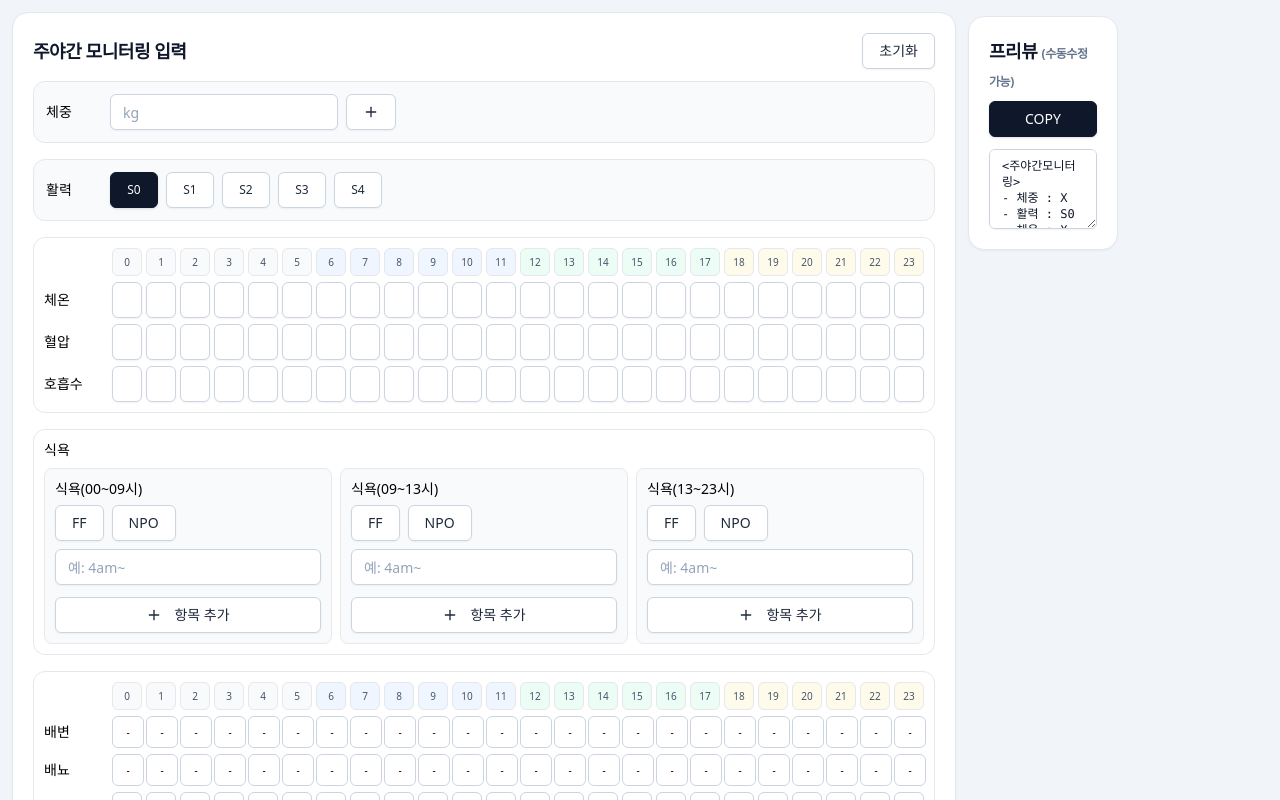
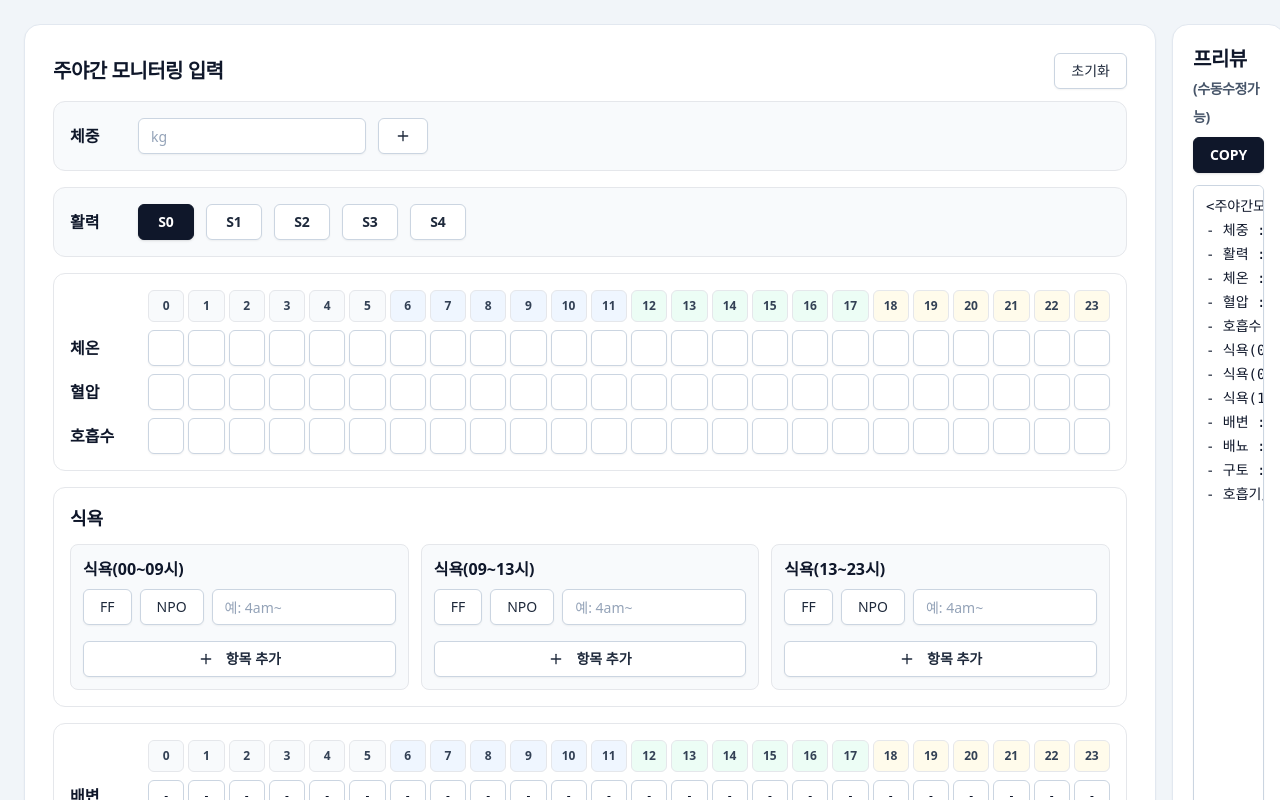
Before and after one commit to hodewdew-creator/bs_pmhelper, a Next.js app: page / in a window 1280 px wide. Shown: the top 800 px of the page. Built offline with nearby package versions, Linux system fonts and the light colour scheme.

Commit message:
Update page.jsx

```diff
--- a/app/page.jsx
+++ b/app/page.jsx
@@ -105,22 +105,22 @@ function CellButton({ active, label, subLabel, onClick, onDoubleClick, onContext
       onDoubleClick={onDoubleClick}
       onContextMenu={onContextMenu}
       onMouseDown={onMouseDown}
-      className={`flex h-8 min-w-8 flex-col items-center justify-center rounded-md border text-[10px] leading-none transition ${
+      className={`flex h-8 min-w-8 flex-col items-center justify-center rounded-md border text-[12px] font-medium leading-none transition ${
         active ? "border-slate-900 bg-slate-900 text-white" : "border-slate-300 bg-white hover:bg-slate-50"
       } ${className}`}
     >
       <span>{label}</span>
-      {subLabel ? <span className="mt-0.5 text-[8px] opacity-80">{subLabel}</span> : null}
+      {subLabel ? <span className="mt-0.5 text-[10px] opacity-80">{subLabel}</span> : null}
     </button>
   );
 }
 
 function RowTimeHeader() {
   return (
-    <div className="grid grid-cols-[64px_repeat(24,minmax(28px,1fr))] gap-1 text-[10px] font-medium text-slate-600">
+    <div className="grid grid-cols-[74px_repeat(24,minmax(36px,1fr))] gap-1 text-[12px] font-semibold text-slate-700">
       <div />
       {HOURS.map((hour) => (
-        <div key={hour} className={`flex h-7 items-center justify-center rounded-md border ${groupClass(hour)}`}>
+        <div key={hour} className={`flex h-8 items-center justify-center rounded-md border ${groupClass(hour)}`}>
           {hour}
         </div>
       ))}
@@ -130,8 +130,8 @@ function RowTimeHeader() {
 
 function CompactNumberRow({ label, grid, setGrid }) {
   return (
-    <div className="grid grid-cols-[64px_repeat(24,minmax(28px,1fr))] gap-1 items-center">
-      <div className="text-sm font-medium">{label}</div>
+    <div className="grid grid-cols-[74px_repeat(24,minmax(36px,1fr))] gap-1 items-center">
+      <div className="text-base font-semibold">{label}</div>
       {HOURS.map((hour) => (
         <Input
           key={hour}
@@ -141,7 +141,7 @@ function CompactNumberRow({ label, grid, setGrid }) {
             next[hour] = { value: e.target.value };
             setGrid(next);
           }}
-          className={`h-8 px-1 text-center text-[11px] ${groupClass(hour)}`}
+          className={`h-10 px-1.5 text-center text-[12px] font-medium ${groupClass(hour)}`}
         />
       ))}
     </div>
@@ -150,8 +150,8 @@ function CompactNumberRow({ label, grid, setGrid }) {
 
 function CompactEventRow({ label, cells }) {
   return (
-    <div className="grid grid-cols-[64px_repeat(24,minmax(28px,1fr))] gap-1 items-center">
-      <div className="text-sm font-medium">{label}</div>
+    <div className="grid grid-cols-[74px_repeat(24,minmax(36px,1fr))] gap-1 items-center">
+      <div className="text-base font-semibold">{label}</div>
       {cells}
     </div>
   );
@@ -161,7 +161,7 @@ export default function MonitoringChartMVP() {
   const [resetKey, setResetKey] = useState(0);
   const [weights, setWeights] = useState([""]);
   const [vigor, setVigor] = useState("S0");
-  const [tempGrid, setTempGrid] = useState(initialNumberGrid);
+    const [tempGrid, setTempGrid] = useState(initialNumberGrid);
   const [bpGrid, setBpGrid] = useState(initialNumberGrid);
   const [rrGrid, setRrGrid] = useState(initialNumberGrid);
   const [stoolGrid, setStoolGrid] = useState(initialStoolGrid);
@@ -417,21 +417,21 @@ export default function MonitoringChartMVP() {
     setRespiratoryModalCustom("");
   };
 
-  return (
-    <div key={resetKey} className="min-h-screen bg-slate-100 p-3">
-      <div className="mx-auto grid max-w-[1400px] gap-3 xl:grid-cols-[1.5fr_0.5fr]">
-        <Card className="rounded-2xl shadow-sm">
+    return (
+    <div key={resetKey} className="min-h-screen bg-slate-100 p-6 text-base text-slate-900 antialiased">
+      <div className="mx-auto grid max-w-[1600px] items-stretch gap-4 xl:grid-cols-[1.4fr_0.6fr]">
+        <Card className="rounded-2xl shadow-sm p-2">
           <CardHeader className="pb-3">
             <div className="flex items-center justify-between">
-              <CardTitle className="text-lg">주야간 모니터링 입력</CardTitle>
+              <CardTitle className="text-xl font-semibold">주야간 모니터링 입력</CardTitle>
               <Button variant="outline" className="h-9" onClick={handleReset}>
                 초기화
               </Button>
             </div>
           </CardHeader>
           <CardContent className="space-y-4">
-            <div className="flex flex-wrap items-center gap-2 rounded-xl border bg-slate-50 p-3">
-              <div className="w-14 text-sm font-medium">체중</div>
+            <div className="flex flex-wrap items-center gap-3 rounded-xl border bg-slate-50 p-4">
+              <div className="w-14 text-base font-semibold text-slate-900">체중</div>
               {weights.map((w, idx) => (
                 <div key={idx} className="flex items-center gap-1">
                   <Input
@@ -442,7 +442,7 @@ export default function MonitoringChartMVP() {
                       next[idx] = e.target.value;
                       setWeights(next);
                     }}
-                    className="h-8 w-20"
+                    className="h-10 w-48 text-base font-medium"
                   />
                   {weights.length > 1 && (
                     <Button
@@ -461,14 +461,14 @@ export default function MonitoringChartMVP() {
               </Button>
             </div>
 
-            <div className="flex flex-wrap items-center gap-2 rounded-xl border bg-slate-50 p-3">
-              <div className="w-14 text-sm font-medium">활력</div>
+            <div className="flex flex-wrap items-center gap-3 rounded-xl border bg-slate-50 p-4">
+              <div className="w-14 text-base font-semibold text-slate-900">활력</div>
               {vigorOptions.map((option) => (
                 <Button
                   key={option.code}
                   title={option.desc}
                   variant={vigor === option.code ? "default" : "outline"}
-                  className="h-8 min-w-12 px-2 text-xs"
+                  className="h-10 min-w-14 px-3 text-sm font-semibold"
                   onClick={() => setVigor(option.code)}
                 >
                   {option.code}
@@ -476,8 +476,8 @@ export default function MonitoringChartMVP() {
               ))}
             </div>
 
-            <div className="overflow-x-auto rounded-xl border bg-white p-2.5">
-              <div className="min-w-[880px] space-y-1.5">
+            <div className="overflow-x-auto rounded-xl border bg-white p-4">
+              <div className="min-w-[1040px] space-y-2">
                 <RowTimeHeader />
                 <CompactNumberRow label="체온" grid={tempGrid} setGrid={setTempGrid} />
                 <CompactNumberRow label="혈압" grid={bpGrid} setGrid={setBpGrid} />
@@ -485,15 +485,15 @@ export default function MonitoringChartMVP() {
               </div>
             </div>
 
-            <div className="rounded-xl border bg-white p-2.5">
-              <div className="mb-2 text-sm font-medium">식욕</div>
-              <div className="grid gap-2 xl:grid-cols-3">
+            <div className="rounded-xl border bg-white p-4">
+              <div className="mb-3 text-lg font-semibold text-slate-900">식욕</div>
+              <div className="grid gap-3 xl:grid-cols-3">
                 {appetiteBlocks.map((block) => {
                   const data = appetite[block.key];
                   return (
-                    <div key={block.key} className="rounded-lg border bg-slate-50 p-2.5 space-y-1.5">
-                      <div className="text-sm font-medium">{block.label}</div>
-                      <div className="flex flex-wrap gap-2">
+                    <div key={block.key} className="rounded-lg border bg-slate-50 p-3 space-y-2">
+                      <div className="text-base font-semibold">{block.label}</div>
+                      <div className="flex items-center gap-2">
                         <Button
                           variant={data.ff ? "default" : "outline"}
                           className="h-8"
@@ -512,7 +512,7 @@ export default function MonitoringChartMVP() {
                           placeholder="예: 4am~"
                           value={data.npoNote}
                           onChange={(e) => setAppetite({ ...appetite, [block.key]: { ...data, npoNote: e.target.value } })}
-                          className="h-7 w-24"
+                          className="h-9 flex-1 min-w-0 text-base"
                         />
                       </div>
                       <div className="space-y-1">
@@ -558,7 +558,7 @@ export default function MonitoringChartMVP() {
                       </div>
                       <Button
                         variant="outline"
-                        className="h-8 w-full"
+                        className="h-10 w-full text-base font-semibold"
                         onClick={() => setAppetite({ ...appetite, [block.key]: { ...data, items: [...data.items, { score: "", food: "" }] } })}
                       >
                         <Plus className="mr-1 h-4 w-4" /> 항목 추가
@@ -569,8 +569,8 @@ export default function MonitoringChartMVP() {
               </div>
             </div>
 
-            <div className="overflow-x-auto rounded-xl border bg-white p-2.5">
-              <div className="min-w-[880px] space-y-1.5">
+            <div className="overflow-x-auto rounded-xl border bg-white p-4">
+              <div className="min-w-[1040px] space-y-2">
                 <RowTimeHeader />
                 <CompactEventRow
                   label="배변"
@@ -620,7 +620,7 @@ export default function MonitoringChartMVP() {
                     );
                   })}
                 />
-                <CompactNumberRow label="*뇨량체크" grid={urineAmountGrid} setGrid={setUrineAmountGrid} />
+                <CompactNumberRow label={<span>*뇨량<br/>특이사항</span>} grid={urineAmountGrid} setGrid={setUrineAmountGrid} />
                 <CompactEventRow
                   label="구토"
                   cells={HOURS.map((hour) => {
@@ -670,7 +670,7 @@ export default function MonitoringChartMVP() {
                   })}
                 />
               </div>
-              <div className="mt-2 text-xs text-slate-500">
+              <div className="mt-3 text-sm leading-relaxed text-slate-600">
                 배변: 좌클릭 = 스코어 순환, 우클릭 = 지우기 / 배뇨: 좌클릭 = 체크, 우클릭 = 지우기 / 구토: 좌클릭 = 선택 팝업, 우클릭 = 지우기 / 호흡기증상: 좌클릭 = 선택 팝업, 우클릭 = 지우기
               </div>
             </div>
@@ -779,14 +779,14 @@ export default function MonitoringChartMVP() {
           </div>
         )}
 
-        <Card className="sticky top-4 h-fit rounded-2xl shadow-sm">
+        <Card className="rounded-2xl shadow-sm xl:min-h-full">
           <CardHeader className="pb-3">
             <div className="flex flex-col gap-1">
-              <CardTitle className="text-lg">프리뷰 <span className="text-xs text-slate-500">(수동수정가능)</span></CardTitle>
+              <CardTitle className="text-xl font-semibold">프리뷰 <span className="text-sm text-slate-600">(수동수정가능)</span></CardTitle>
             </div>
             <div className="mt-2">
               <Button
-                className="h-9 w-full"
+                className="h-11 w-full text-base font-semibold"
                 onClick={async (e) => {
                   await copyPreview();
                   e.currentTarget.textContent = "COPY 완료";
@@ -804,7 +804,7 @@ export default function MonitoringChartMVP() {
                 setPreviewDraft(e.target.value);
                 setIsDirty(true);
               }}
-              className="min-h-[620px] font-mono text-xs"
+              className="min-h-[360px] md:min-h-[520px] xl:min-h-[980px] h-full font-mono text-sm leading-6 text-slate-900 whitespace-pre overflow-x-auto resize-none"
             />
           </CardContent>
         </Card>
```
